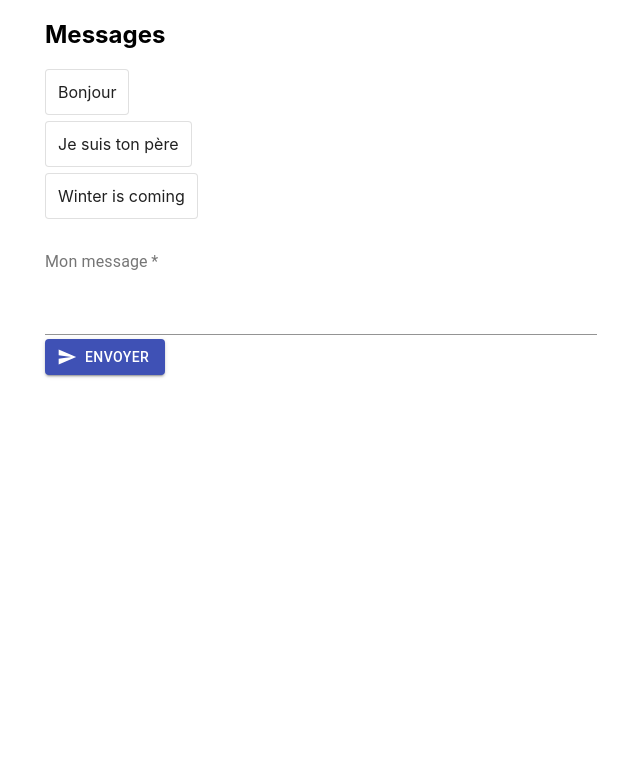
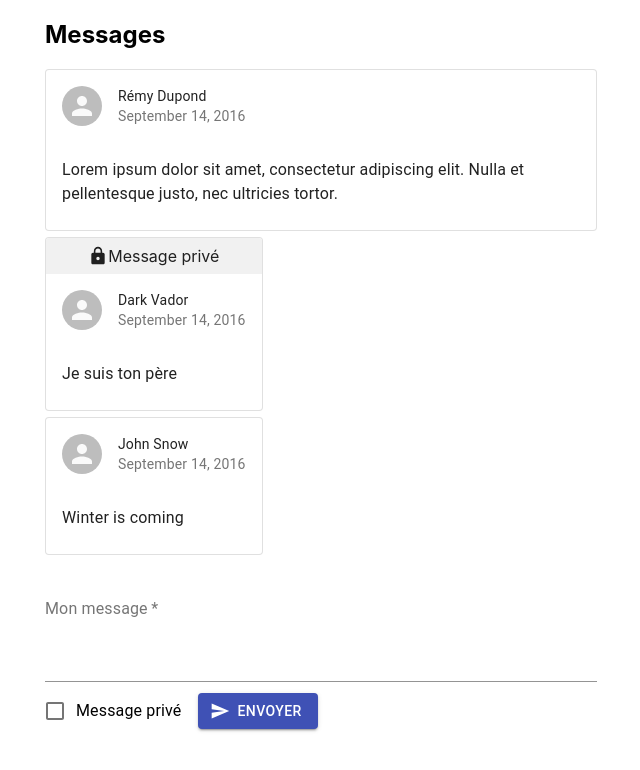
Before and after one commit to SophieMdl/messenger-app, a React (Create React App) app: page / in a window 1280 px wide. Shown: the top 770 px of the page, without its empty margins (319-959 px from the left). Built offline with nearby package versions, Linux system fonts and the light colour scheme.

Commit message:
refacto and display more infos on message

```diff
--- a/src/App.js
+++ b/src/App.js
@@ -1,11 +1,11 @@
 import React from "react";
 import "./App.css";
-import Messenger from "./components/Messenger";
+import MessengerContainer from "./components/MessengerContainer";
 
 function App() {
   return (
     <div className="App">
-      <Messenger />
+      <MessengerContainer />
     </div>
   );
 }
--- /dev/null
+++ b/src/components/MessageContent.js
@@ -0,0 +1,39 @@
+import React from "react";
+import {
+  Card,
+  CardHeader,
+  Avatar,
+  Typography,
+  CardContent,
+  Box
+} from "@material-ui/core";
+import { Lock } from "@material-ui/icons";
+
+const MessageContent = ({ msg }) => {
+  return (
+    <Card className="message" key={msg.id} variant="outlined">
+      {msg.private === true && (
+        <Box
+          justifyContent="center"
+          alignItems="flex-end"
+          p={1}
+          className="private-box"
+          display="flex"
+        >
+          <Lock fontSize="small" />
+          Message privé
+        </Box>
+      )}
+      <CardHeader
+        avatar={<Avatar />}
+        title={msg.author}
+        subheader="September 14, 2016"
+      />
+      <CardContent>
+        <Typography>{msg.content}</Typography>
+      </CardContent>
+    </Card>
+  );
+};
+
+export default MessageContent;
--- a/src/components/Messenger.css
+++ b/src/components/Messenger.css
@@ -1,5 +1,4 @@
 .message {
-  padding: 12px;
   width: fit-content;
   margin-bottom: 6px;
   background: grey;
@@ -9,3 +8,7 @@
   width: 100%;
   margin-bottom: 12px;
 }
+
+.private-box {
+  background-color: #f1f1f1;
+}
--- a/src/components/Messenger.js
+++ b/src/components/MessengerContainer.js
@@ -1,7 +1,14 @@
 import React, { useState } from "react";
+import MessageContent from "./MessageContent.js";
 import { initialMessages } from "../messages.js";
-import { Card, Container, Button, TextField } from "@material-ui/core";
-import SendIcon from "@material-ui/icons/Send";
+import {
+  Container,
+  Button,
+  TextField,
+  Checkbox,
+  FormControlLabel
+} from "@material-ui/core";
+import { Send } from "@material-ui/icons";
 
 import "./Messenger.css";
 
@@ -9,28 +16,30 @@ const myName = "Loki";
 
 const Messenger = () => {
   const [messages, setMessages] = useState(initialMessages);
-  const [newMessage, setNewMessage] = useState("");
+
+  const initialNewMessage = {
+    content: "",
+    private: false
+  };
+  const [newMessage, setNewMessage] = useState(initialNewMessage);
 
   const handleSubmit = e => {
     e.preventDefault();
     const newMessageWithData = {
+      ...newMessage,
       id: messages.length + 2,
-      content: newMessage,
       author: myName,
-      date: new Date(),
-      private: true
+      date: new Date()
     };
     setMessages([...messages, newMessageWithData]);
-    setNewMessage("");
+    setNewMessage(initialNewMessage);
   };
 
   return (
     <Container maxWidth="sm">
       <h2>Messages</h2>
       {messages.map(msg => (
-        <Card className="message" key={msg.id} variant="outlined">
-          {msg.content}
-        </Card>
+        <MessageContent key={msg.id} msg={msg} />
       ))}
       <form autoComplete="off" onSubmit={handleSubmit}>
         <TextField
@@ -38,17 +47,28 @@ const Messenger = () => {
           multiline
           id="new-message"
           label="Mon message"
-          value={newMessage}
-          onChange={e => setNewMessage(e.target.value)}
+          value={newMessage.content}
+          onChange={e =>
+            setNewMessage({ ...newMessage, content: e.target.value })
+          }
           rows={4}
-          margin="dense"
+          margin="normal"
           required
+        />
+        <FormControlLabel
+          control={<Checkbox value="private" color="primary" />}
+          label="Message privé"
+          checked={newMessage.private}
+          onChange={() =>
+            setNewMessage({ ...newMessage, private: !newMessage.private })
+          }
         />
         <Button
           type="submit"
           variant="contained"
           color="primary"
-          startIcon={<SendIcon />}
+          block
+          startIcon={<Send />}
         >
           Envoyer
         </Button>
--- a/src/messages.js
+++ b/src/messages.js
@@ -1,7 +1,8 @@
 export const initialMessages = [
   {
     id: 1,
-    content: "Bonjour",
+    content:
+      "Lorem ipsum dolor sit amet, consectetur adipiscing elit. Nulla et pellentesque justo, nec ultricies tortor. ",
     author: "Rémy Dupond",
     date: "18 / 01 / 2020",
     private: false
```
